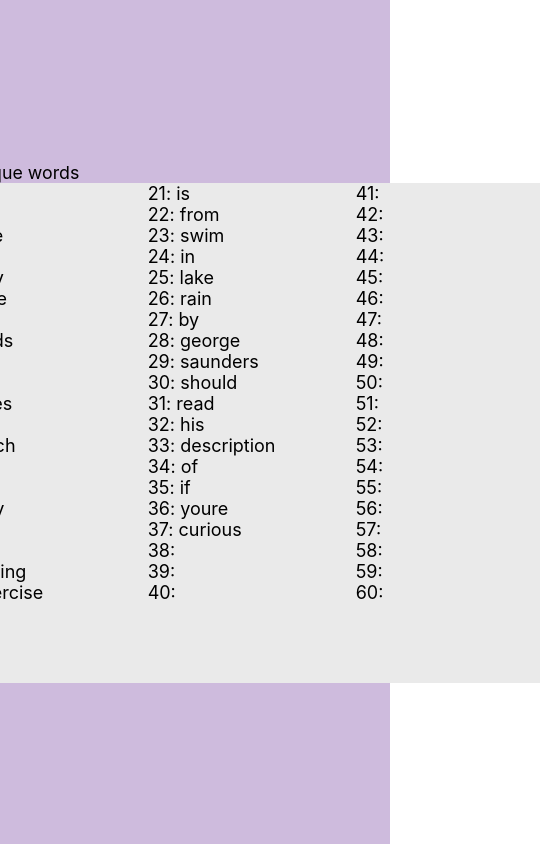
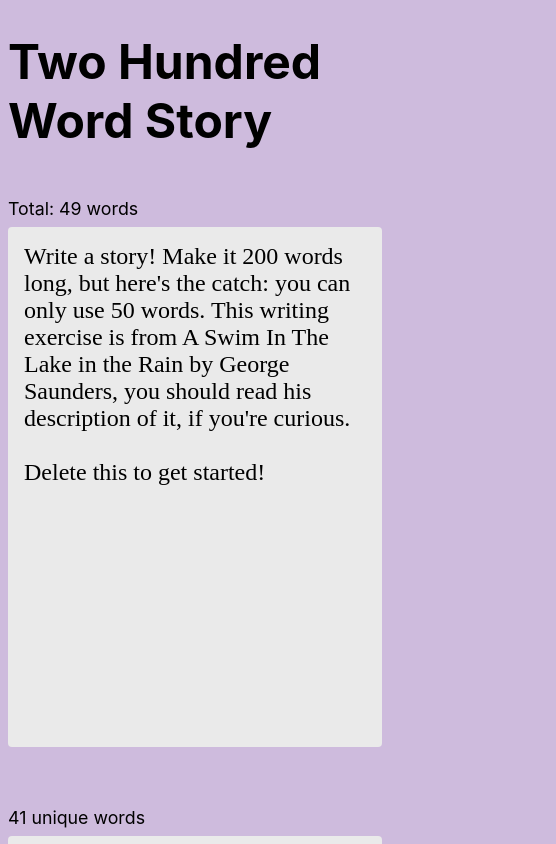
Before and after one commit to dmcclory/two-hundred-word-story, a React (Vite) app: page / in a window 390 px wide. Shown: the top 844 px of the page, 556 px wide, since content can reach past the window. Built offline with nearby package versions, Linux system fonts and the light colour scheme.

Commit message:
make it look a little better on mobile

```diff
--- a/index.html
+++ b/index.html
@@ -2,9 +2,8 @@
 <html lang="en">
   <head>
     <meta charset="UTF-8" />
-    <link rel="icon" type="image/svg+xml" href="/src/favicon.svg" />
     <meta name="viewport" content="width=device-width, initial-scale=1.0" />
-    <title>Vite App</title>
+    <title>Two Hundred Word Story</title>
   </head>
   <body>
     <div id="root"></div>
--- a/src/App.css
+++ b/src/App.css
@@ -1,53 +1,91 @@
-.App-header {
+:root {
+  --border-radius: 4px;
+}
+
+body {
+  font-family: -apple-system, BlinkMacSystemFont, "Segoe UI", Roboto, Helvetica,
+    Arial, sans-serif, "Apple Color Emoji", "Segoe UI Emoji", "Segoe UI Symbol";
   background-color: #cebbdd;
   min-height: 100vh;
-  display: flex;
-  flex-direction: column;
-  align-items: center;
-  justify-content: center;
   font-size: calc(10px + 2vmin);
 }
 
+.App-header {
+  font-size: 24px;
+  padding-left: 8px;
+}
+
 .Main {
-  max-width: 1500px;
-  padding: 16px;
-  display: grid;
-  grid-template-columns: 1fr 1fr;
-  column-gap: 48px;
+  /* max-width: 1500px; */
+  /* padding: 16px; */
+  /* display: grid; */
+  /* grid-template-columns: 1fr 1fr; */
+  /* column-gap: 48px; */
+  display: flex;
+  flex-wrap: wrap;
+  gap: 24px;
+}
+
+.Main > * {
+  flex-grow: 1;
+  flex-shrink: 1;
+}
+
+@media (min-width: 900px) {
+  body {
+    padding-left: 36px;
+    padding-right: 36px;
+  }
 }
 
 .TextArea {
-  /* background-color: #eaeaea; */
-  font-family: serif;
+  flex-basis: 0;
+  flex-grow: 999;
+  min-height: 400px;
+  min-width: 300px;
+  max-width: 700px;
+  padding: 16px 8px;
 }
 
 .TextArea > textarea {
+  margin-top: 8px;
+  font-family: serif;
   background-color: #eaeaea;
+  border-radius: var(--border-radius);
   border: none;
   font-family: serif;
   font-size: 24px;
   resize: none;
-  height: 100%;
   width: 100%;
   box-sizing: border-box;
+  min-height: 520px;
+  padding: 16px;
 }
+
 .TextArea > textarea:focus {
   outline: none;
 }
 
-/* .WordList { */
-/* } */
-
+.WordList {
+  padding: 16px 8px;
+  min-height: 520px;
+  flex-basis: 30rem;
+  flex-grow: 1;
+}
 .WordList--main {
+  margin-top: 8px;
   background-color: #eaeaea;
+  border-radius: var(--border-radius);
   font-size: 18px;
-  width: 600px;
-  height: 500px;
   display: grid;
   grid-template-columns: 1fr 1fr 1fr;
-  column-gap: 24px;
+  column-gap: 12px;
+  max-height: 100%;
+  padding: 16px 16px;
 }
 
 .WordList .column {
   max-width: 150px;
+  /* min-height: 520px; */
+  /* padding: 16px 16px 0px 16px; */
 }
--- a/src/App.tsx
+++ b/src/App.tsx
@@ -3,7 +3,7 @@ import './App.css'
 import {tokenize, buildState, totalWords, partition, totalUniqueWords } from './Cool'
 
 const helper = (input: string) => buildState(tokenize(input))
-const starterText = "Write a story! Make it 200 words long, but here's the catch: you can only use 50 words. This writing exercise is from A Swim In The Lake in the Rain by George Saunders, you should read his description of it, if you're curious."
+const starterText = "Write a story! Make it 200 words long, but here's the catch: you can only use 50 words. This writing exercise is from A Swim In The Lake in the Rain by George Saunders, you should read his description of it, if you're curious. \n\nDelete this to get started!"
 
 // numbers sort first .. a wierd bug
 // probably can "alphabetize them based on the first number"
@@ -44,9 +44,11 @@ function App() {
   return (
     <div className="App">
       <header className="App-header">
+        <h1>Two Hundred Word Story</h1>
+      </header>
         <div className="Main">
           <div className="TextArea">
-            Total: {total}
+            Total: {total} words
             <textarea defaultValue={storyText} onChange={formChange}>
             </textarea>
           </div>
@@ -57,7 +59,6 @@ function App() {
             </div>
           </div>
         </div>
-      </header>
     </div>
   )
 }
--- a/src/Cool.tsx
+++ b/src/Cool.tsx
@@ -47,6 +47,19 @@ const skipList = [
   'after',
   'since',
   'over',
+  // pronouns
+  'he',
+  'she',
+  'we',
+  'you',
+  'they',
+  'it',
+  'my',
+  'our',
+  'your',
+  'his',
+  'hers',
+  'their',
 ]
 
 export const totalWords = (wordMap: WordMap, skipFrequentWords = false) => {
```
Also changed, not shown: 1 other file (tests, documents, lock files or other folders).
